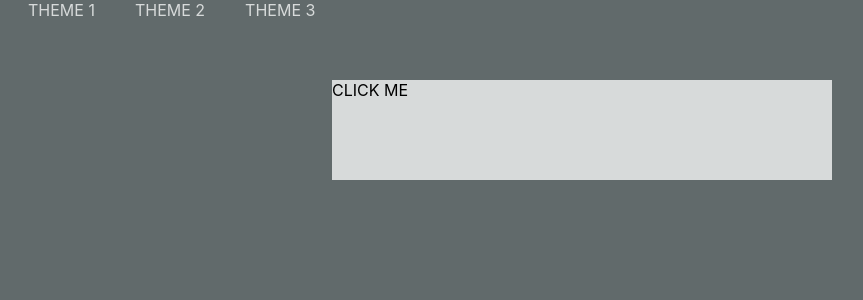
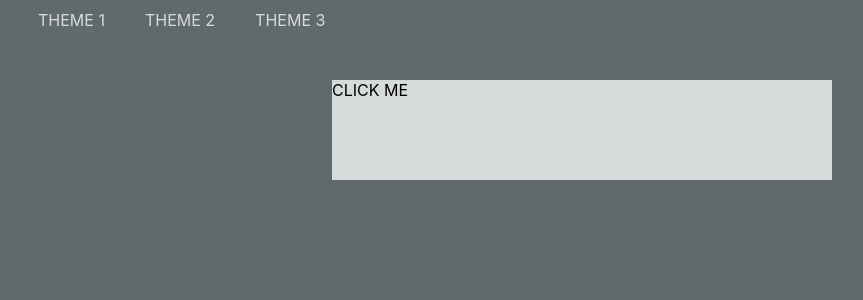
Before and after one commit to TYLER-JM/personal-homepage, a React (Create React App) app: page / in a window 1280 px wide. Shown: the top 300 px of the page, without its empty margins (52-915 px from the left). Built offline with nearby package versions, Linux system fonts and the light colour scheme.

Commit message:
adds className to nav element

```diff
--- a/src/components/Navbar.js
+++ b/src/components/Navbar.js
@@ -1,9 +1,9 @@
 import React from 'react';
 import '../styles/navbar.scss'
 
-export default function() {
+const Themes = function() {
   return (
-    <nav>
+    <nav className="themes">
       <ul>
         <li>Theme 1</li>
         <li>Theme 2</li>
@@ -12,3 +12,5 @@ export default function() {
     </nav>
   )
 }
+
+export default Themes;
```
